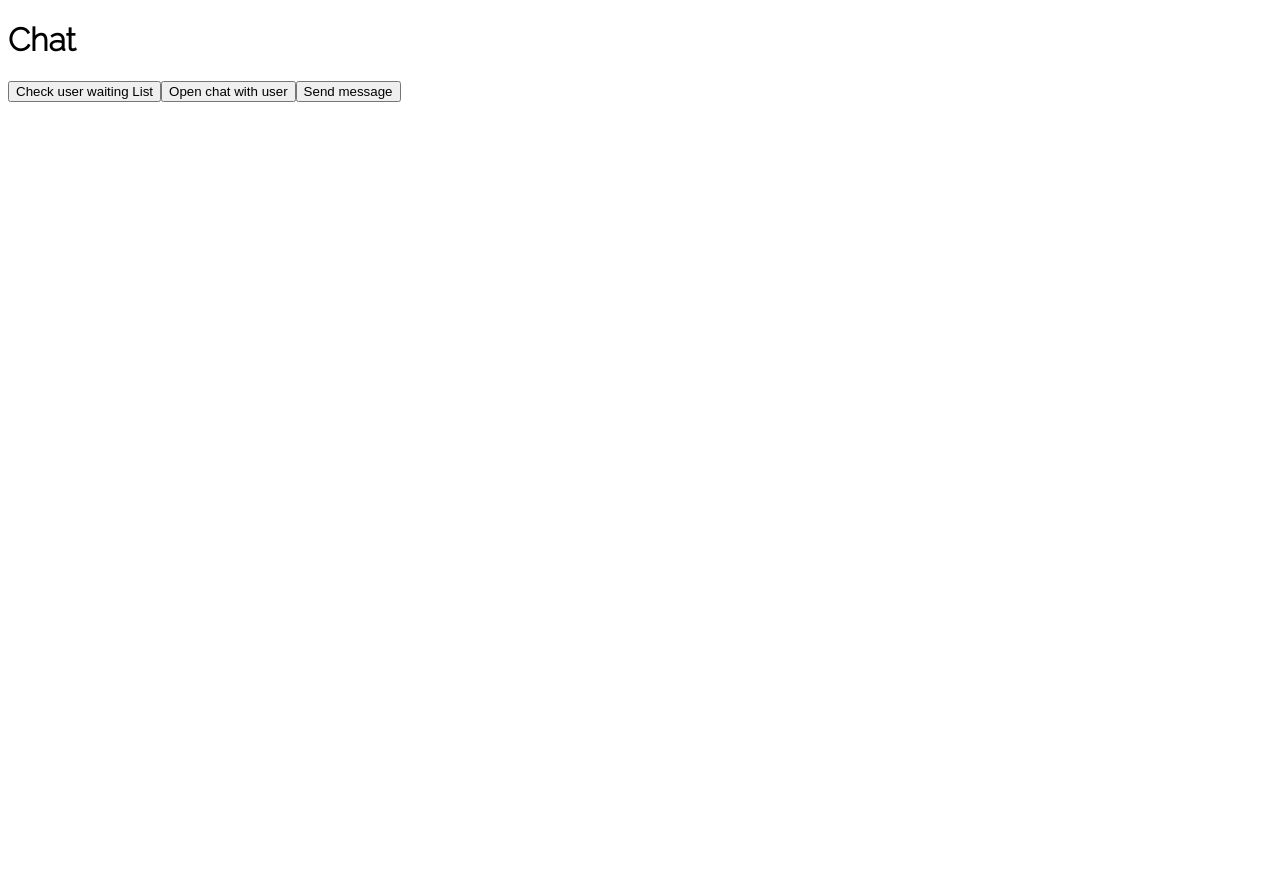
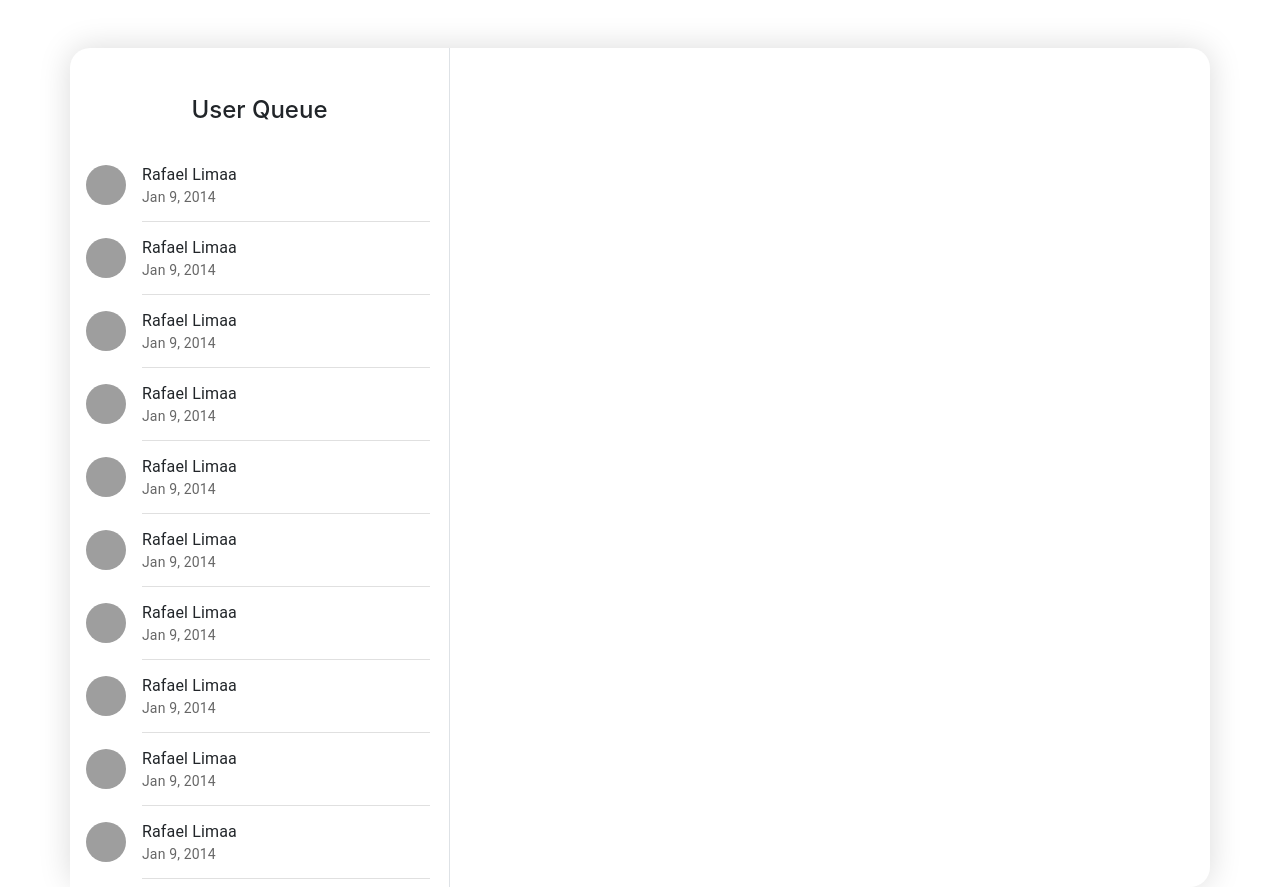
Before and after one commit to Koulinn/capstone-oh-hospital, a React (Create React App) app: page / in a window 1280 px wide. Before the commit the page ends 800 px from the top, so only its background shows below. Built offline with nearby package versions, Linux system fonts and the light colour scheme; no server answers; grey boxes are pictures that could not be loaded.

Commit message:
Created User column

```diff
--- a/src/App.js
+++ b/src/App.js
@@ -1,6 +1,7 @@
 import { io } from 'socket.io-client'
 import { Route, BrowserRouter as Router } from 'react-router-dom';
 import Chat from './views/Chat/Chat';
+import {Container} from 'react-bootstrap'
 
 
 
@@ -11,13 +12,15 @@ function App() {
 
   return (
 
+    <Container fluid>
 
-        <Router>
+      <Router>
 
-          <Route path="/" exact render={(routerProps) =>
-            <Chat {...routerProps} />}>
-          </Route>
-        </Router>
+        <Route path="/" exact render={(routerProps) =>
+          <Chat {...routerProps} />}>
+        </Route>
+      </Router>
+    </Container>
   )
 }
 
--- /dev/null
+++ b/src/components/Users/UserCard.jsx
@@ -0,0 +1,24 @@
+import React from 'react'
+import ListItem from '@mui/material/ListItem';
+import ListItemText from '@mui/material/ListItemText';
+import ListItemAvatar from '@mui/material/ListItemAvatar';
+import Avatar from '@mui/material/Avatar';
+import Divider from '@mui/material/Divider';
+
+function UserCard({name, surname, avatar}) {
+    return (
+        <>
+            <ListItem>
+                <ListItemAvatar>
+                  <Avatar alt="Remy Sharp" src={avatar}>
+
+                  </Avatar>
+                </ListItemAvatar>
+                <ListItemText primary={`${name} ${surname}`} secondary="Jan 9, 2014" />
+              </ListItem>
+              <Divider variant="inset" component="li" />
+        </>
+    )
+}
+
+export default UserCard
--- /dev/null
+++ b/src/components/Users/UserList.jsx
@@ -0,0 +1,24 @@
+import React from 'react'
+import List from '@mui/material/List';
+import UserCard from './UserCard'
+
+function UserList({ userWaitingList }) {
+    return (
+        <List
+            sx={{
+                width: '100%',
+                maxWidth: 360,
+                bgcolor: 'background.paper',
+            }}
+        >
+            {userWaitingList.map(u =>
+                <UserCard
+                    name={u.name}
+                    surname={u.surname}
+                    avatar={u.avatar}
+                />)}
+        </List>
+    )
+}
+
+export default UserList
--- a/src/index.js
+++ b/src/index.js
@@ -1,5 +1,6 @@
 import React from 'react';
 import ReactDOM from 'react-dom';
+import 'bootstrap/dist/css/bootstrap.min.css';
 import './styles/index.css';
 import App from './App';
 
--- a/src/styles/index.css
+++ b/src/styles/index.css
@@ -3,3 +3,28 @@ html {
   font-family: "Mulish", sans-serif; }
   html h1, html h2 {
     font-family: "Raleway", sans-serif; }
+
+.box-shadow {
+  background: #ffffff;
+  box-shadow: 0px 0px 32px rgba(0, 0, 0, 0.15);
+  border-radius: 20px; }
+
+.waiting {
+  height: 640px;
+  overflow-y: hidden; }
+
+/* width */
+::-webkit-scrollbar {
+  width: 10px; }
+
+/* Track */
+::-webkit-scrollbar-track {
+  background: #f1f1f1; }
+
+/* Handle */
+::-webkit-scrollbar-thumb {
+  background: #888; }
+
+/* Handle on hover */
+::-webkit-scrollbar-thumb:hover {
+  background: #555; }
--- a/src/styles/index.scss
+++ b/src/styles/index.scss
@@ -6,3 +6,34 @@ html {
     font-family: "Raleway", sans-serif;
   }
 }
+
+.box-shadow {
+  background: #ffffff;
+  box-shadow: 0px 0px 32px rgba(0, 0, 0, 0.15);
+  border-radius: 20px;
+}
+
+.waiting{
+  height: 640px;
+  overflow-y: hidden;
+}
+
+/* width */
+::-webkit-scrollbar {
+  width: 10px;
+}
+
+/* Track */
+::-webkit-scrollbar-track {
+  background: #f1f1f1;
+}
+
+/* Handle */
+::-webkit-scrollbar-thumb {
+  background: #888;
+}
+
+/* Handle on hover */
+::-webkit-scrollbar-thumb:hover {
+  background: #555;
+    }
--- a/src/views/Chat/Chat.jsx
+++ b/src/views/Chat/Chat.jsx
@@ -1,6 +1,11 @@
 import React, { useState, useEffect } from "react";
+import { Container, Row } from "react-bootstrap";
 import { useDispatch, useSelector } from "react-redux";
 import { io } from "socket.io-client";
+import UserList from "../../components/Users/UserList";
+
+
+
 
 const ADDRESS = process.env.REACT_APP_API_URL;
 export const socket = io(ADDRESS, { transports: ["websocket"] });
@@ -11,6 +16,7 @@ const mockAssistant = {
   role: "assistant",
   avatar: "https://ui-avatars.com/api/?name=Mary Doe",
 };
+
 const mockUser = {
   _id: '617edbbc25fbe2e8d7fa795d',
   name: "Rafael",
@@ -20,6 +26,7 @@ const mockUser = {
   googleId: "114978369901583530553",
   phone_primary: "7895144568",
 };
+const waitingList= [mockUser,mockUser,mockUser,mockUser,mockUser,mockUser,mockUser,mockUser,mockUser,mockUser,]
 
 // Get list of waiting users
 // Open chat
@@ -41,11 +48,11 @@ function Chat() {
 
     }
     const onUserChat = (payload) => {
-      const {roomID} = payload
+      const { roomID } = payload
       setRoomId(roomID.toString())
     }
 
-    const updateChatMessages = (payload) =>{
+    const updateChatMessages = (payload) => {
       console.log('recipientMessage', payload)
 
     }
@@ -73,21 +80,35 @@ function Chat() {
     socket.emit("openRoomWithUser", payload);
   };
 
-  const sendMessage = (message, roomID)=>{
+  const sendMessage = (message, roomID) => {
     const payload = {
       message,
       roomID: roomID
     }
-    socket.emit('newMessage',payload)
+    socket.emit('newMessage', payload)
   }
 
+
+  // <button onClick={() => logOnChats(mockAssistant)}>Check user waiting List</button>
+  // <button onClick={() => openChatWithUser(mockUser)}>Open chat with user</button>
+  // <button onClick={() => sendMessage(mockMessage, roomId)}>Send message</button>
   return (
-    <div>
-      <h1>Chat</h1>
-      <button onClick={() => logOnChats(mockAssistant)}>Check user waiting List</button>
-      <button onClick={() => openChatWithUser(mockUser)}>Open chat with user</button>
-      <button onClick={() => sendMessage(mockMessage, roomId)}>Send message</button>
-    </div>
+    <Container className="box-shadow mt-5" >
+      <Row>
+        <div className="userQueue-wrapper col-4 border-right pt-5 px-0">
+          <div className=" mb-3">
+            <header>
+              <h4 className="text-center">User Queue</h4>
+            </header>
+          </div>
+          <div className="waitingList-wrapper">
+            <UserList userWaitingList={waitingList}/>
+          </div>
+        </div>
+        <div className="col-12"></div>
+      </Row>
+
+    </Container>
   );
 }
 
```
